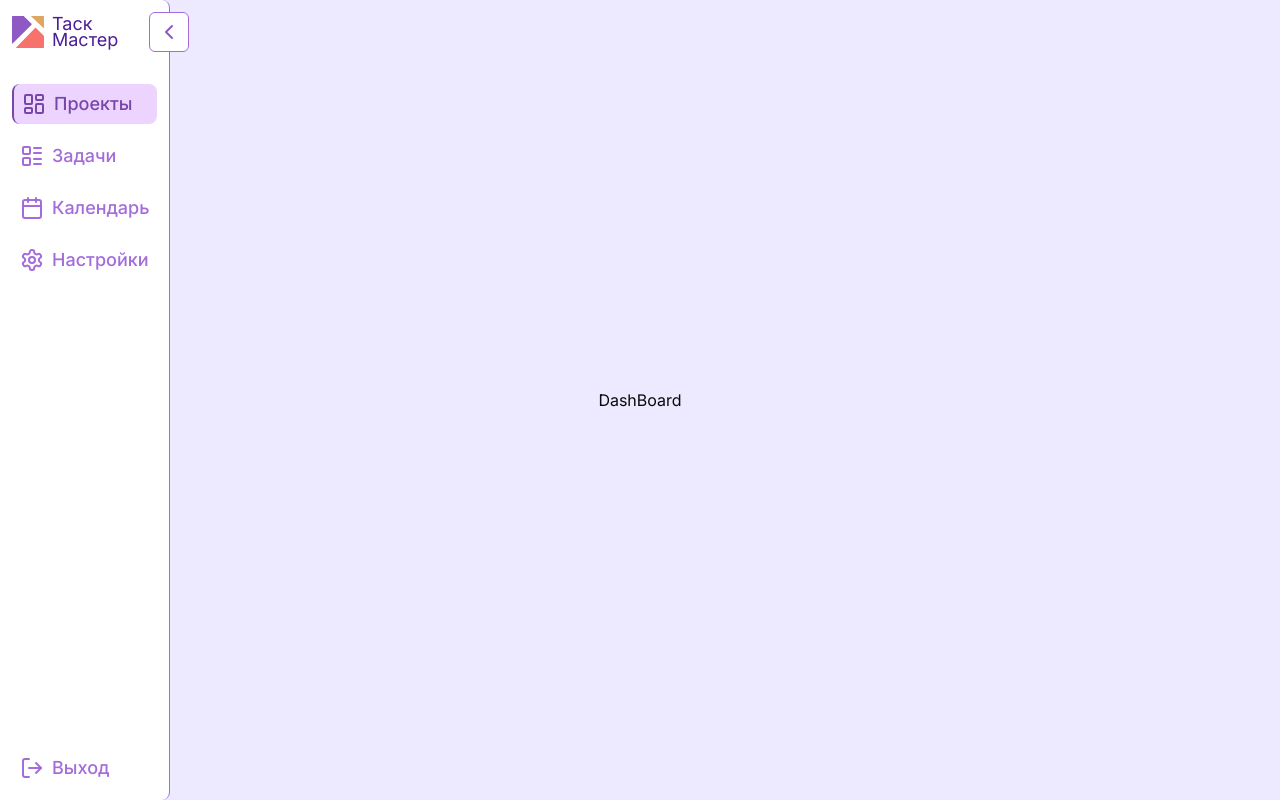
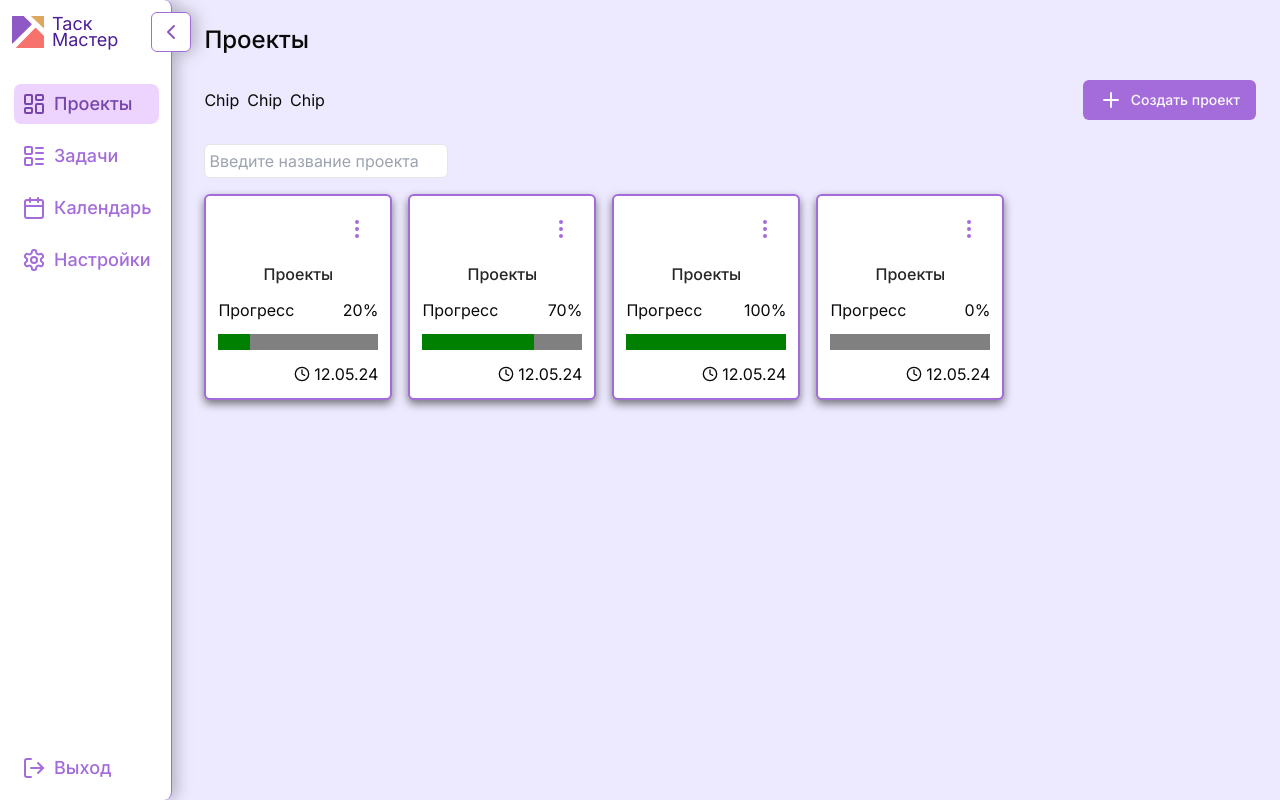
Before and after one commit to alenanish/frontend, a Next.js app: page /dashboard in a window 1280 px wide. Built offline with nearby package versions, Linux system fonts and the light colour scheme.

Commit message:
project card component

```diff
--- a/app/(platform)/(auth_register)/sign-in/[[...sign-in]]/page.tsx
+++ b/app/(platform)/(auth_register)/sign-in/[[...sign-in]]/page.tsx
@@ -38,11 +38,11 @@ const SignIn = () => {
             </p>
             <div className="grid w-full max-w-sm items-center gap-1.5 mb-2">
                 <Label htmlFor="username">Логин</Label>
-                <Input type="text" id="username" placeholder="Логин" onChange={e => setUsername(e.target.value)} />
+                <Input required type="text" id="username" placeholder="Логин" onChange={e => setUsername(e.target.value)} />
             </div>
             <div className="grid w-full max-w-sm items-center gap-1.5 mb-4">
                 <Label htmlFor="password">Пароль</Label>
-                <Input type="password" id="password" placeholder="Пароль" onChange={e => setPassword(e.target.value)}  />
+                <Input required type="password" id="password" placeholder="Пароль" onChange={e => setPassword(e.target.value)}  />
             </div>
 
             <Button type="submit" size="lg" className="max-w-sm mb-4 w-full" onClick={handleLogin}>
--- /dev/null
+++ b/app/(platform)/(pages)/_components/card.tsx
@@ -0,0 +1,67 @@
+"use client";
+import React, { useState } from "react";
+import { Button } from "@/components/ui/button";
+import {Clock,  EllipsisVertical, Trash2, X, PenLine } from "lucide-react"
+
+
+const Card = ({ id, title, progress, deadline } : {id: number; title: string; progress: number; deadline: string;}) => {
+  const [isOpen, setIsOpen] = useState(false);
+
+  const handleOpenDropdown = () => {
+    setIsOpen(!isOpen);
+  };
+
+  const handleDeleteCard = () => {
+    // Handle deleting the card here
+    console.log("Deleting card with ID", id);
+  };
+
+  const handleEditCard = () => {
+    // Handle editing the card here
+    console.log("Editing card with ID", id);
+  };
+
+  return (
+    <article className="bg-white  border-2 border-primary flex flex-col items-start p-3 gap-3
+                         shadow-[0px_4px_8px_rgba(0,0,0,0.5)] rounded-md">
+
+
+        <div className={` ${isOpen? " border-primary " : " border-white"} border self-end flex flex-row-reverse gap-1 bg-white rounded-lg m-0 p-0`} >
+
+            <Button size="icon" type="button" variant={isOpen? "outline" : "ghost"}  onClick={handleOpenDropdown}>
+                {
+                    isOpen?
+                    <X className="w-5 h-5" /> :
+                    <EllipsisVertical />
+                }
+
+            </Button>
+            {isOpen && (
+                <div className="flex gap-1 ">
+                    <Button size="icon" type="button" variant="secondary" className="hover:bg-destructive/10 " onClick={handleDeleteCard}>
+                        <Trash2 className=" group-hover:stroke-destructive" />
+                    </Button>
+                    <Button size="icon" type="button" variant="secondary"  className="hover:bg-[#D5DDEE] " onClick={handleEditCard}>
+                        < PenLine className=" group-hover:stroke-[#6D88B0]"/>
+                    </Button>
+                </div>
+            )}
+
+        </div>
+        <h2 className=" self-center text-neutral-800 text-md font-medium "> {title} </h2>
+        <div className="flex justify-between w-full">
+            <div className=" ">
+                Прогресс
+            </div>
+            <div className="  "> { progress }% </div>
+        </div>
+        <progress value={progress} max={100} className="rounded-md" />
+        <div className="flex flex-row items-center gap-1 justify-end w-full rounded-md">
+            <Clock size={ 16 } />
+            { deadline }
+        </div>
+    </article>
+  );
+};
+
+export default Card;
--- a/app/(platform)/(pages)/_components/sidebar.tsx
+++ b/app/(platform)/(pages)/_components/sidebar.tsx
@@ -28,10 +28,10 @@ export const Sidebar = ( ) => {
 
 
     return (
-        <aside className="fixed flex">
+        <aside className="flex">
             <div className={` ${expanded ? "w-72" : "w-20"}
             flex flex-col transition-all duration-300 items-start bg-white w-fit h-screen m-0 p-3 gap-9 relative
-             border-r border-primary rounded-r-lg drop-shadow-[4px_0px_8px_rgba(0, 0, 0, 0.25)]`}>
+             border-r border-primary rounded-r-lg drop-shadow-[4px_0px_8px_rgba(0,0,0,0.25)]`}>
                 <Button className="transition-all absolute -right-5 top-3 " variant="outline" size="icon" type="button" onClick={() => setExpanded(!expanded)}>
                     {
                         expanded ? (
@@ -50,7 +50,7 @@ export const Sidebar = ( ) => {
                       {
                         Buttons.map((button, index) => (
                             <Button variant={pathname === button.path ? "active" : "ghost" } asChild key={index} onClick={() => router.push(button.path)}
-                            className={`w-full flex flex-row justify-start m-0 py-4 px-2 gap-2 rounded-lg
+                            className={` border-l-2 border-white w-full flex flex-row justify-start m-0 py-4 px-2 gap-2 rounded-lg
                             last:absolute last:bottom-0`}>
                                 <Link href={ button.path }>
                                     { button.src  }
--- a/app/(platform)/(pages)/dashboard/page.tsx
+++ b/app/(platform)/(pages)/dashboard/page.tsx
@@ -1,9 +1,72 @@
+"use client";
+import { Button } from "@/components/ui/button";
+import { Plus} from "lucide-react"
+
+import { useState } from "react";
+
+import React from 'react';
+import axios from 'axios';
+import Card from "../_components/card";
+
+
 const DashboardPage = () => {
 
+    const [expanded, setExpanded] = useState(true);
+     {/* POST TO PYTHON */}
+
+    const Projects = [
+        {id: 1, title: "Проекты", progress: 20, deadline: "12.05.24"},
+        {id: 2, title: "Проекты", progress: 70, deadline: "12.05.24"},
+        {id: 3, title: "Проекты", progress: 100, deadline: "12.05.24"},
+        {id: 4, title: "Проекты", progress: 0, deadline: "12.05.24"},
+
+    ]
+
     return (
-        <div className=" whitespace-pre-line">
-            DashBoard
+        <div className=" transition-all flex flex-col gap-4 items-start m-2 p-4" >
+            <h1 className="block text-2xl font-medium">
+                Проекты
+            </h1>
 
+            <div className="flex w-full flex-row items-center py-2 gap-4 h-max ">
+                <div className="flex flex-row gap-2 w-full">
+                    <div>Chip</div>
+                    <div>Chip</div>
+                    <div>Chip</div>
+
+                </div>
+                <div>
+                    <Button type="button"  variant="default" className="gap-2" >
+
+                        <Plus className="p-0 m-0" />
+                        <span className="hidden md:block">
+                            Создать проект
+                        </span>
+
+                    </Button>
+
+                </div>
+            </div>
+
+            <div className=" whitespace-pre-line">
+                <form>
+                    <input
+                    id="title"
+                    name="titile"
+                    placeholder="Введите название проекта"
+                    required
+                    className="border border-input rounded-md p-1"
+                    />
+                </form>
+
+            </div>
+            <div className="flex flex-wrap gap-4">
+                {
+                    Projects.map((proj, index) => (
+                        <Card id={ proj.id } title={ proj.title } progress={proj.progress} deadline={ proj.deadline } />
+                    ))
+                }
+            </div>
         </div>
     );
 };
--- a/app/(platform)/(pages)/layout.tsx
+++ b/app/(platform)/(pages)/layout.tsx
@@ -6,15 +6,18 @@ const DashboardLayout = ({
     children: React.ReactNode;
 })  => {
     return (
-        <div className="h-full flex flex-row bg-violet-100">
+        <div className="h-full flex flex-row bg-violet-100 gap-2">
 
             <div className="">
                 <Sidebar />
             </div>
 
-            <main className="w-full h-full flex items-center justify-center overflow-hidden">
-                {children}
-            </main>
+            <div className="w-full h-full block  ">
+                <main>
+                    {children}
+                </main>
+
+            </div>
 
         </div>
     );
--- a/components/logo.tsx
+++ b/components/logo.tsx
@@ -1,6 +1,7 @@
 import Image from "next/image";
 import Link from "next/link";
 import { Inter } from "next/font/google";
+
 
 import { cn } from "@/lib/utils";
 
--- a/components/ui/button.tsx
+++ b/components/ui/button.tsx
@@ -15,7 +15,7 @@ const buttonVariants = cva(
         outline:
           "border border-primary text-primary bg-background hover:border-accent hover:text-accent",
         secondary:
-          "bg-secondary text-secondary-foreground hover:bg-secondary/80",
+          "text-neutral-700 hover:bg-secondary/80",
         ghost: "text-primary hover:text-accent",
         link: "text-primary underline-offset-4 hover:underline",
         active: "bg-[#ECD4FF] border-l-2 border-[#7746AA] text-[#7746AA] rounded-md hover:border-accent hover:text-accent hover:bg-accent/10",
```
Also changed, not shown: app/(platform)/(pages)/_components/project_modal.tsx (added). Lines whose indentation alone changed are shown as unchanged.
